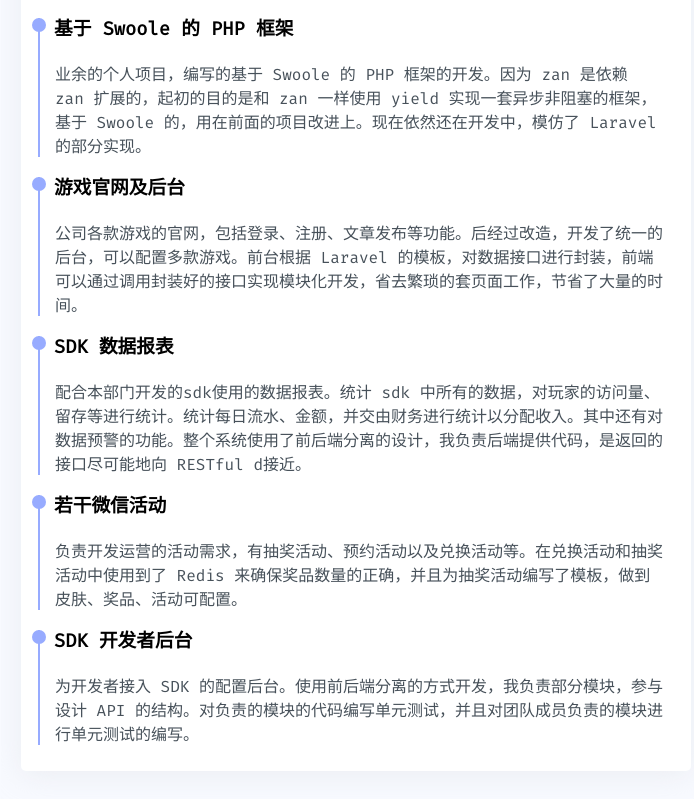
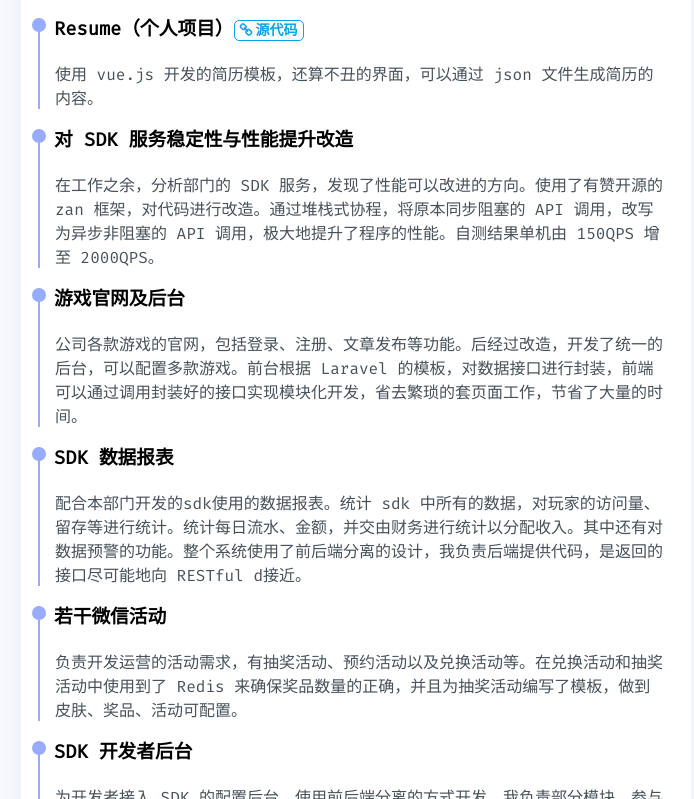
Before and after one commit to HZFE/daryl_resume, a Vue app: page /#/ in a window 1280 px wide. Shown: the part 1401-2200 px from the top of the page, without its empty margins (487-1181 px from the left). Built offline with nearby package versions, Linux system fonts and the light colour scheme; what vue-feather-icon would draw is missing.

Commit message:
feat:with the link if the project has its source code opened.

```diff
--- a/src/components/Hello.vue
+++ b/src/components/Hello.vue
@@ -57,7 +57,11 @@
           <dt>Project. 项目经历</dt>
           <dd v-for="project in projects" class="project">
             <div>
-              <div class="circle"></div><h3>{{ project.name }}</h3>
+              <div class="circle"></div>
+              <h3>
+                <span>{{ project.name }}</span>
+                <a v-if="project.src" class="project-src" :href="project.src"><i class="fa fa-link"></i>源代码</a>
+              </h3>
               <p class="project-description">{{ project.description }}</p>
             </div>
           </dd>
@@ -135,12 +139,18 @@ export default {
       ],
       projects: [
         {
+          name: '基于 Swoole 的 PHP 框架（个人项目）',
+          description: '业余的个人项目，编写的基于 Swoole 的 PHP 框架的开发。因为 zan 是依赖 zan 扩展的，起初的目的是和 zan 一样使用 yield 实现一套异步非阻塞的框架，基于 Swoole 的，用在前面的项目改进上。现在依然还在开发中，模仿了 Laravel 的部分实现。',
+          src: 'https://github.com/Daryl-L/Tetsuwan'
+        },
+        {
+          name: 'Resume（个人项目）',
+          description: '使用 vue.js 开发的简历模板，还算不丑的界面，可以通过 json 文件生成简历的内容。',
+          src: 'https://github.com/HZFE/daryl_resume'
+        },
+        {
           name: '对 SDK 服务稳定性与性能提升改造',
           description: '在工作之余，分析部门的 SDK 服务，发现了性能可以改进的方向。使用了有赞开源的 zan 框架，对代码进行改造。通过堆栈式协程，将原本同步阻塞的 API 调用，改写为异步非阻塞的 API 调用，极大地提升了程序的性能。自测结果单机由 150QPS 增至 2000QPS。'
-        },
-        {
-          name: '基于 Swoole 的 PHP 框架',
-          description: '业余的个人项目，编写的基于 Swoole 的 PHP 框架的开发。因为 zan 是依赖 zan 扩展的，起初的目的是和 zan 一样使用 yield 实现一套异步非阻塞的框架，基于 Swoole 的，用在前面的项目改进上。现在依然还在开发中，模仿了 Laravel 的部分实现。'
         },
         {
           name: '游戏官网及后台',
@@ -156,7 +166,7 @@ export default {
         },
         {
           name: 'SDK 开发者后台',
-          description: '为开发者接入 SDK 的配置后台。使用前后端分离的方式开发，我负责部分模块，参与设计 API 的结构。对负责的模块的代码编写单元测试，并且对团队成员负责的模块进行单元测试的编写。'
+          description: '为开发者接入 SDK 的配置后台。使用前后端分离的方式开发，我负责部分模块，参与设计 API 的结构。根据公司统一认证的流程，进行一些修改，独自设计了整个登录的流程，以适应前后端分离的结构。对负责的模块的代码编写单元测试，并且对团队成员负责的模块进行单元测试的编写。'
         }
       ]
     }
@@ -286,4 +296,14 @@ export default {
     background-color: #97ABFF;
     border-radius: 15px;
   }
+
+  .project-src {
+    position: relative;
+    border: 1px solid #08a4e8;
+    border-radius: 5px;
+    font-size: 14px;
+    padding: 1px 5px;
+    text-decoration: none;
+    margin-bottom: 2px;
+  }
 </style>
```
